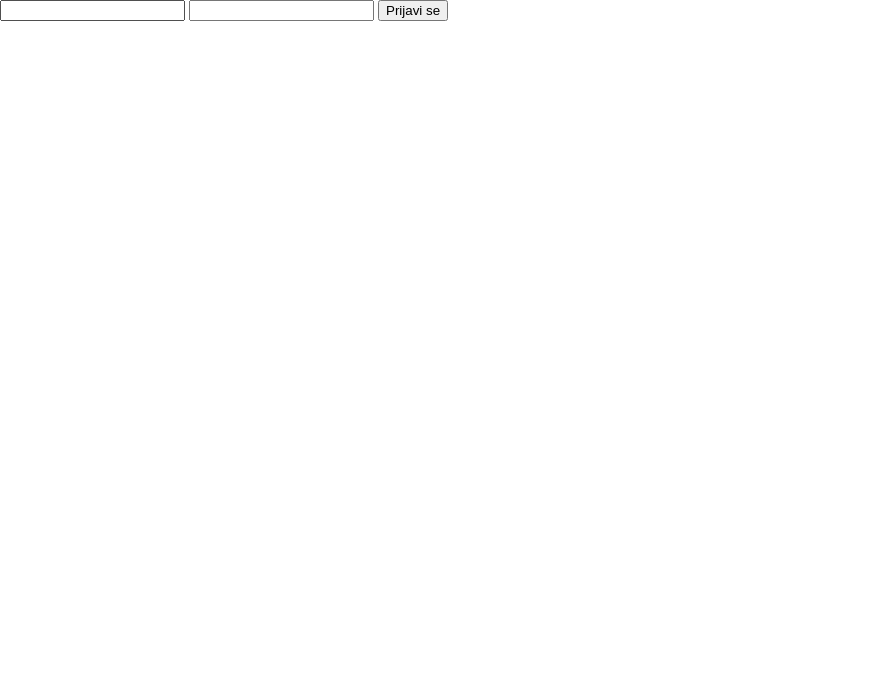
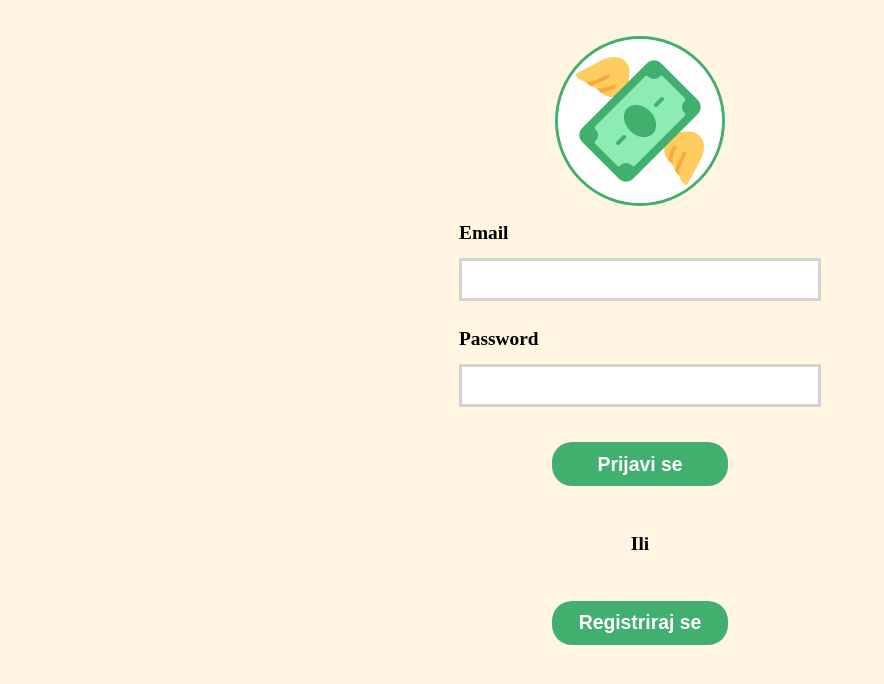
Before and after one commit to NinoLoncar/SIS-Application-security, a website: page App/public/html/login.html in a window 1280 px wide. Shown: the whole page, without its empty margins (0-884 px from the left). Drawn offline with Linux system fonts and the light colour scheme.

Commit message:
Add login HTML elements and style

```diff
--- a/App/public/css/login.css
+++ b/App/public/css/login.css
@@ -0,0 +1,51 @@
+input {
+	height: 2rem;
+	width: 20rem;
+}
+button {
+	margin: auto;
+}
+span {
+	font-weight: bold;
+}
+.grid-container {
+	display: grid;
+	grid-template-rows: 1fr 10fr 4fr;
+	height: 100vh;
+	width: 100vw;
+}
+.login-form {
+	grid-row: 2;
+	display: grid;
+	grid-template-rows: 10rem 2rem 4rem 2rem 4rem 5rem 4rem 5rem;
+	align-items: center;
+	justify-content: center;
+}
+
+#logo {
+	grid-row: 1;
+	margin: auto;
+	border-radius: 100%;
+	border: solid #41b06e;
+}
+
+#email-text {
+	grid-row: 2;
+	align-self: end;
+}
+#email-input {
+	grid-row: 3;
+}
+#password-text {
+	grid-row: 4;
+	align-self: end;
+}
+#password-input {
+	grid-row: 5;
+}
+#login-button {
+	grid-row: 6;
+}
+#register-button {
+	grid-row: 8;
+}
--- a/App/public/css/style.css
+++ b/App/public/css/style.css
@@ -1,5 +1,9 @@
+* {
+	font-size: 1.1rem;
+}
 body {
 	margin: 0;
+	background-color: #fff5e0;
 }
 header {
 	color: white;
@@ -25,3 +29,34 @@ footer {
 .center-text {
 	text-align: center;
 }
+
+input {
+	background-color: white;
+	border-width: 5px;
+	border: solid;
+	border-color: lightgray;
+	transition: border-color 0.5s ease;
+}
+input:focus {
+	outline: none !important;
+	border-color: #141e46;
+}
+input:hover {
+	border-color: #141e46;
+}
+
+button {
+	border-radius: 20px;
+	border: 0px;
+	background-color: #41b06e;
+	color: #ffffff;
+	width: 10rem;
+	height: 2.5rem;
+	font-weight: bold;
+	transition: transform 0.5s ease;
+}
+button:hover {
+	transform: scale(1.1);
+	background-color: #8decb4;
+	color: #000000;
+}
--- a/App/public/html/login.html
+++ b/App/public/html/login.html
@@ -8,12 +8,21 @@
     <link rel="stylesheet" type="text/css" href="/css/login.css">
 </head>
 
-<body>
-    <input type="text">
-    <input type="password">
-    <button type="button">
-        Prijavi se
-    </button>
+<body class="grid-container">
+    <form class="login-form">
+        <img id="logo" src="/images/logo.png" alt="App logo">
+        <span id="email-text">Email</span>
+        <input id="email-input" type="text">
+        <span id="password-text">Password</span>
+        <input id="password-input" type="password">
+        <button id="login-button" type="submit">
+            Prijavi se
+        </button>
+        <span class="center-text">Ili</span>
+        <button id="register-button" type="button">
+            Registriraj se
+        </button>
+    </form>
 </body>
 
 </html>
--- a/App/src/server.mjs
+++ b/App/src/server.mjs
@@ -13,6 +13,7 @@ server.use(express.json());
 
 server.use("/css", express.static(path.join(__dirname, "../public/css")));
 server.use("/js", express.static(path.join(__dirname, "../public/js")));
+server.use("/images", express.static(path.join(__dirname, "../public/images")));
 
 server.get("/", (req, res) => {
 	res.sendFile(path.join(__dirname, "../public/html/index.html"));
```
Also changed, not shown: App/public/images/logo.png (added).
